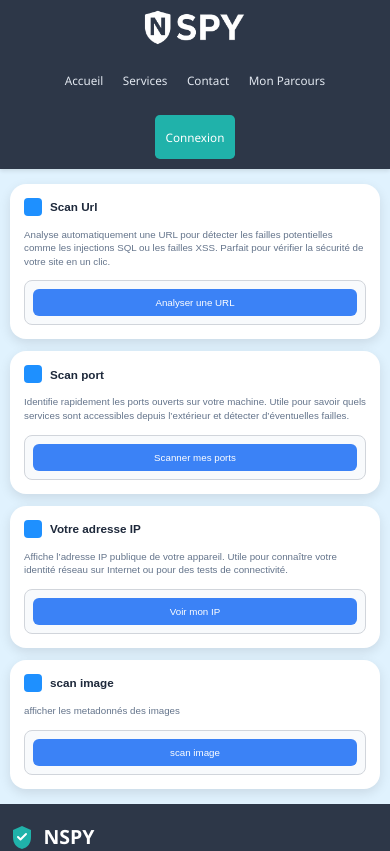
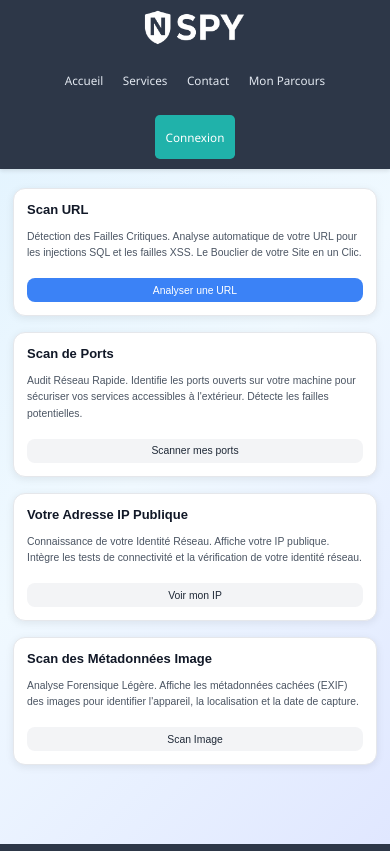
Before and after one commit to Ange-web/ProjetPersonnel, a React (Vite) app: page /servicehome in a window 390 px wide. Shown: the top 851 px of the page. Built offline with nearby package versions, Linux system fonts and the light colour scheme.

Commit message:
Mise Ã  jour: texte 'Ã€ propos de moi' et suppression des icÃ´nes des cartes de service

```diff
--- a/src/assets/components/parcours/parcours.jsx
+++ b/src/assets/components/parcours/parcours.jsx
@@ -25,16 +25,13 @@
           <div className="about-text">
             <h1>À Propos de Moi, <span className="highlight">Ange Nono</span></h1>
             <p>
-              Je suis un développeur Full-Stack en formation à Ada Tech School (Paris),
-              passionné par la cybersécurité et l'automatisation DevSecOps.
+              Actuellement en préparation de mon Titre RNCP niveau 6 – Concepteur Développeur d'Applications (Bac+3) à Ada Tech School, je suis avant tout motivé par l'envie de découvrir, d'apprendre et de progresser dans le développement web.
             </p>
             <p>
-              J'ai fondé le projet NSPY, une plateforme rendant accessibles et compréhensibles
-              divers outils de sécurité (Nmap, Nuclei, ExifTool, etc.) pour tous, même sans connaissances techniques.
+              Ce qui me passionne, c'est de comprendre comment les choses fonctionnent, de résoudre des problèmes concrets et de créer des outils utiles. Chaque projet est pour moi une opportunité de me challenger, d'explorer de nouvelles approches et de consolider mes connaissances.
             </p>
-            <p className="highlight-text">
-              Je suis actuellement à la recherche d'une alternance de 12 mois dès
-              maintenant, avec un rythme 4 jours en entreprise / 1 jour en école.
+            <p>
+              Autonome, curieux et toujours motivé à apprendre de nouvelles stacks, je considère le développement comme un métier d'apprentissage constant. Mon objectif est de rejoindre une équipe innovante où je pourrai apporter mes compétences, tout en continuant à progresser au contact de développeurs expérimentés et de projets à fort impact.
             </p>
           </div>
         </div>
--- a/src/assets/components/service/ServiceCard.css
+++ b/src/assets/components/service/ServiceCard.css
@@ -1,114 +1,139 @@
 .card {
-  width: 100%;
-  max-width: 300px;
+  max-width: 100%;
   background: white;
-  border-radius: 16px;
-  padding: 20px;
-  box-shadow: 0 4px 12px rgba(0, 0, 0, 0.1);
+  border: 1px solid #e5e7eb;
+  border-radius: 12px;
+  box-shadow: 0 2px 8px rgba(0, 0, 0, 0.08);
   display: flex;
   flex-direction: column;
-  justify-content: space-between;
   font-family: sans-serif;
-  transition: transform 0.3s ease, box-shadow 0.3s ease;
+  transition: box-shadow 0.3s ease, transform 0.2s ease;
+  overflow: hidden;
 }
 
 .card:hover {
-  transform: translateY(-4px);
-  box-shadow: 0 8px 25px rgba(0, 0, 0, 0.15);
+  box-shadow: 0 4px 12px rgba(0, 0, 0, 0.12);
+  transform: translateY(-2px);
 }
 
-.card-header {
+.card-content {
+  padding: 1.25rem;
   display: flex;
-  align-items: center;
-  justify-content: space-between;
-  margin-bottom: 16px;
-}
-
-.card-icon {
-  width: 20px;
-  height: 20px;
-  background-color: #1e90ff;
-  border-radius: 4px;
-  flex-shrink: 0;
+  flex-direction: column;
+  flex-grow: 1;
 }
 
 .card-title {
-  font-size: 1rem;
-  font-weight: bold;
-  color: #1e293b;
-  margin-left: 10px;
-  flex: 1;
+  font-size: 1.25rem;
+  font-weight: 700;
+  color: #111827;
+  margin: 0 0 0.75rem 0;
   line-height: 1.3;
 }
 
 .card-description {
-  font-size: 0.85rem;
-  color: #64748b;
-  margin-bottom: 16px;
-  line-height: 1.4;
+  font-size: 0.875rem;
+  font-weight: 400;
+  color: #4b5563;
+  margin: 0 0 1.25rem 0;
+  line-height: 1.6;
   flex-grow: 1;
 }
 
-.card-footer {
-  border: 1px solid #d1d5db;
-  padding: 10px;
+.card-button {
+  display: inline-flex;
+  align-items: center;
+  justify-content: center;
+  padding: 0.625rem 1rem;
+  font-size: 0.875rem;
+  font-weight: 500;
+  text-align: center;
+  border: none;
   border-radius: 8px;
-  background-color: #f8fafc;
-  text-align: center;
+  cursor: pointer;
+  transition: all 0.3s ease;
+  text-decoration: none;
+  width: 100%;
+  margin-top: auto;
 }
 
-.card-button {
+.card-button-primary {
+  color: white;
   background-color: #3b82f6;
-  color: white;
-  padding: 8px 16px;
-  font-size: 0.85rem;
-  border: none;
-  border-radius: 6px;
-  cursor: pointer;
-  transition: background-color 0.2s;
-  width: 100%;
 }
 
-.card-button:hover {
+.card-button-primary:hover {
   background-color: #2563eb;
+}
+
+.card-button-secondary {
+  color: #1f2937;
+  background-color: #f3f4f6;
+}
+
+.card-button-secondary:hover {
+  background-color: #e5e7eb;
+}
+
+.card-button:focus {
+  outline: none;
+  box-shadow: 0 0 0 3px rgba(59, 130, 246, 0.2);
+}
+
+.service-page {
+  min-height: 100vh;
+  background: linear-gradient(135deg, #e0f2fe 0%, #f0f9ff 50%, #e0e7ff 100%);
+  position: relative;
 }
 
 .card-row {
   display: grid;
-  grid-template-columns: repeat(auto-fit, minmax(280px, 1fr));
+  grid-template-columns: repeat(2, 1fr);
   gap: 24px;
-  padding: 40px;
+  padding: 3rem 2rem;
   justify-content: center;
-  background-color: #e0f2fe;
   max-width: 1200px;
   margin: 0 auto;
+  position: relative;
 }
 
 /* Responsive Design */
 @media (max-width: 1024px) {
   .card-row {
-    padding: 30px 20px;
+    grid-template-columns: repeat(2, 1fr);
+    padding: 2rem 1.5rem;
     gap: 20px;
-  }
-
-  .card {
-    max-width: 100%;
   }
 }
 
 @media (max-width: 768px) {
   .card-row {
     grid-template-columns: 1fr;
-    padding: 20px 15px;
+    padding: 2rem 1rem;
+    gap: 20px;
+  }
+
+  .card-title {
+    font-size: 1.1rem;
+  }
+
+  .card-description {
+    font-size: 0.85rem;
+  }
+}
+
+@media (max-width: 480px) {
+  .card-row {
+    padding: 1.5rem 1rem;
     gap: 16px;
   }
 
-  .card {
-    padding: 16px;
+  .card-content {
+    padding: 1rem;
   }
 
   .card-title {
-    font-size: 0.95rem;
+    font-size: 1rem;
   }
 
   .card-description {
@@ -116,46 +141,7 @@
   }
 
   .card-button {
-    padding: 10px 16px;
+    padding: 0.5rem 0.75rem;
     font-size: 0.8rem;
   }
 }
-
-@media (max-width: 480px) {
-  .card-row {
-    padding: 15px 10px;
-    gap: 12px;
-  }
-
-  .card {
-    padding: 14px;
-  }
-
-  .card-header {
-    margin-bottom: 12px;
-  }
-
-  .card-icon {
-    width: 18px;
-    height: 18px;
-  }
-
-  .card-title {
-    font-size: 0.9rem;
-    margin-left: 8px;
-  }
-
-  .card-description {
-    font-size: 0.75rem;
-    margin-bottom: 12px;
-  }
-
-  .card-footer {
-    padding: 8px;
-  }
-
-  .card-button {
-    padding: 8px 12px;
-    font-size: 0.75rem;
-  }
-}
--- a/src/assets/components/service/service-home.jsx
+++ b/src/assets/components/service/service-home.jsx
@@ -5,10 +5,9 @@
 
 
 const Servicehome = () =>(
-    <div>
+    <div className="service-page">
         <Header/>
         <Serviceoption/>
-
     </div>
 );
 
--- a/src/assets/components/service/servicecard.jsx
+++ b/src/assets/components/service/servicecard.jsx
@@ -2,7 +2,7 @@
 import { useNavigate } from 'react-router-dom';
 
 
-const ServiceCard = ({ title, description, buttonLabel, redirectPath }) => {
+const ServiceCard = ({ title, description, buttonLabel, redirectPath, iconType, isPrimary = false }) => {
   const navigate = useNavigate();
 
   const handleClick = () => {
@@ -13,13 +13,10 @@
 
   return (
     <div className="card">
-      <div className="card-header">
-        <div className="card-icon"></div>
-        <div className="card-title">{title}</div>
-      </div>
-      <div className="card-description">{description}</div>
-      <div className="card-footer">
-        <button className="card-button" onClick={handleClick}>
+      <div className="card-content">
+        <h5 className="card-title">{title}</h5>
+        <p className="card-description">{description}</p>
+        <button className={`card-button ${isPrimary ? 'card-button-primary' : 'card-button-secondary'}`} onClick={handleClick}>
           {buttonLabel}
         </button>
       </div>
--- a/src/assets/components/service/serviceoption.jsx
+++ b/src/assets/components/service/serviceoption.jsx
@@ -6,28 +6,36 @@
   return (
     <div className="card-row">
       <ServiceCard
-        title="Scan Url"
-        description="Analyse automatiquement une URL pour détecter les failles potentielles comme les injections SQL ou les failles XSS. Parfait pour vérifier la sécurité de votre site en un clic."
+        title="Scan URL"
+        description="Détection des Failles Critiques. Analyse automatique de votre URL pour les injections SQL et les failles XSS. Le Bouclier de votre Site en un Clic."
         buttonLabel="Analyser une URL"
         redirectPath="/scanurl"
+        iconType="url"
+        isPrimary={true}
       />
       <ServiceCard
-      title="Scan port"
-      description="Identifie rapidement les ports ouverts sur votre machine. Utile pour savoir quels services sont accessibles depuis l’extérieur et détecter d’éventuelles failles."
+      title="Scan de Ports"
+      description="Audit Réseau Rapide. Identifie les ports ouverts sur votre machine pour sécuriser vos services accessibles à l'extérieur. Détecte les failles potentielles."
       buttonLabel="Scanner mes ports"
       redirectPath="/scanport"
+      iconType="port"
+      isPrimary={false}
       />
       <ServiceCard
-       title="Votre adresse IP"
-       description="Affiche l’adresse IP publique de votre appareil. Utile pour connaître votre identité réseau sur Internet ou pour des tests de connectivité."
+       title="Votre Adresse IP Publique"
+       description="Connaissance de votre Identité Réseau. Affiche votre IP publique. Intègre les tests de connectivité et la vérification de votre identité réseau."
        buttonLabel="Voir mon IP"
       redirectPath="/scanip"
+      iconType="ip"
+      isPrimary={false}
       />
       <ServiceCard
-      title="scan image"
-      description="afficher les metadonnés des images "
-      buttonLabel="scan image"
+      title="Scan des Métadonnées Image"
+      description="Analyse Forensique Légère. Affiche les métadonnées cachées (EXIF) des images pour identifier l'appareil, la localisation et la date de capture."
+      buttonLabel="Scan Image"
       redirectPath="/scanexif"
+      iconType="exif"
+      isPrimary={false}
       />
 
     </div>
```
